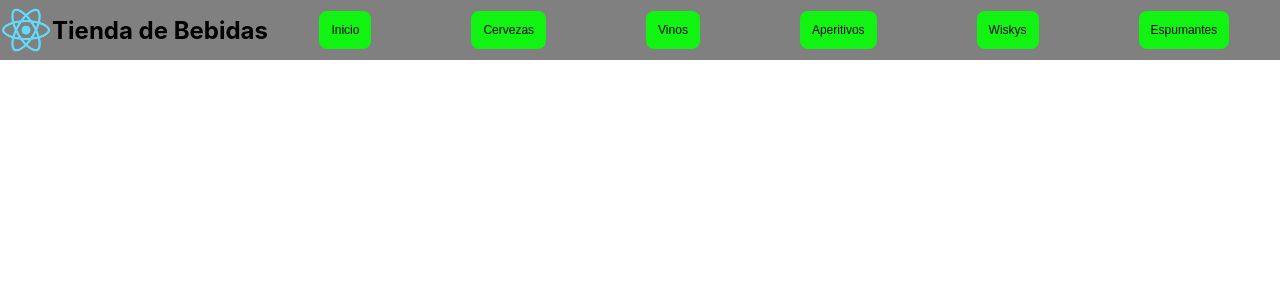
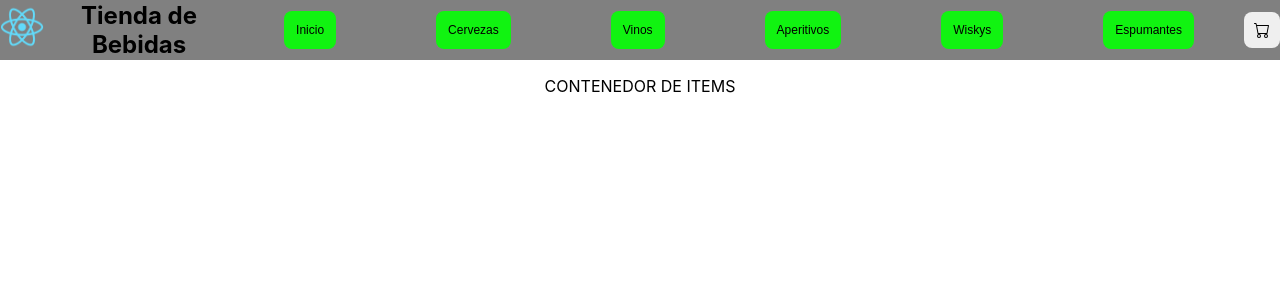
Before and after one commit to mauriciopedrosa/app, a React (Create React App) app: page / in a window 1280 px wide. Shown: the top 300 px of the page. Built offline with nearby package versions, Linux system fonts and the light colour scheme.

Commit message:
creo la branch components 2

```diff
--- a/src/App.js
+++ b/src/App.js
@@ -1,12 +1,15 @@
 import './App.css';
 import NavBar from './components/Navbar/NavBar';
+import ItemList from './components/ItemListContainer/ItemListContainer';
 //ya me reconocio la importacion del navbar desde mi carpeta componentes
 
 function App() {
   return (
     <div className="App">
       <NavBar />
+      <ItemList />
     </div>
+
   );
 }
 
--- a/src/components/Boton/Boton.css
+++ b/src/components/Boton/Boton.css
@@ -20,4 +20,5 @@
   cursor: pointer;
   outline: inherit;
   color: black;
+ /* background-image: url(../../logo.svg);*/
 }
--- /dev/null
+++ b/src/components/Carrito/Carrito.css
@@ -0,0 +1,15 @@
+.miCarrito {
+
+    padding: 18px;
+    border-radius: 8px;
+    flex: none;
+    display: flex;
+    order: 1;
+    align-self: center;
+    border: none;
+    border-style: none;
+    cursor: pointer;
+    background-image: url(../../../public/images/cart.svg);
+    background-position: 50% 50%;
+    background-repeat: no-repeat;
+  }
--- /dev/null
+++ b/src/components/Carrito/Carrito.js
@@ -0,0 +1,10 @@
+import './Carrito.css'
+
+const Carrito = ({handleClick, children, ...rest}) => {
+
+    return (
+        <button className="miCarrito" onClick={handleClick}>{children}</button>
+    )
+}
+
+export default Carrito
--- /dev/null
+++ b/src/components/ItemListContainer/ItemListContainer.js
@@ -0,0 +1,8 @@
+const ItemList = () => {
+
+    return (
+        <p>CONTENEDOR DE ITEMS</p>
+    )
+}
+
+export default ItemList
--- a/src/components/Navbar/NavBar.js
+++ b/src/components/Navbar/NavBar.js
@@ -1,5 +1,6 @@
 import './NavBar.css'
 import Boton from '../Boton/Boton'
+import Carrito from '../Carrito/Carrito'
 
 //llamo un funcion para crear el objeto navbar
 const NavBar = () => {
@@ -27,6 +28,12 @@ const NavBar = () => {
     const opcionEspumantes = () => {
       console.log('Espumantes')
     }
+
+    const opcionCarrito = () => {
+      console.log('Carrito')
+    }
+
+
 
     return (
         <nav className="NavBar" >
@@ -56,7 +63,9 @@ const NavBar = () => {
               <Boton handleClick={opcionEspumantes}>
                 Espumantes
               </Boton>
+
           </div>
+          <Carrito />
         </nav>
     )
   }
```
Also changed, not shown: public/images/cart.svg (added).
